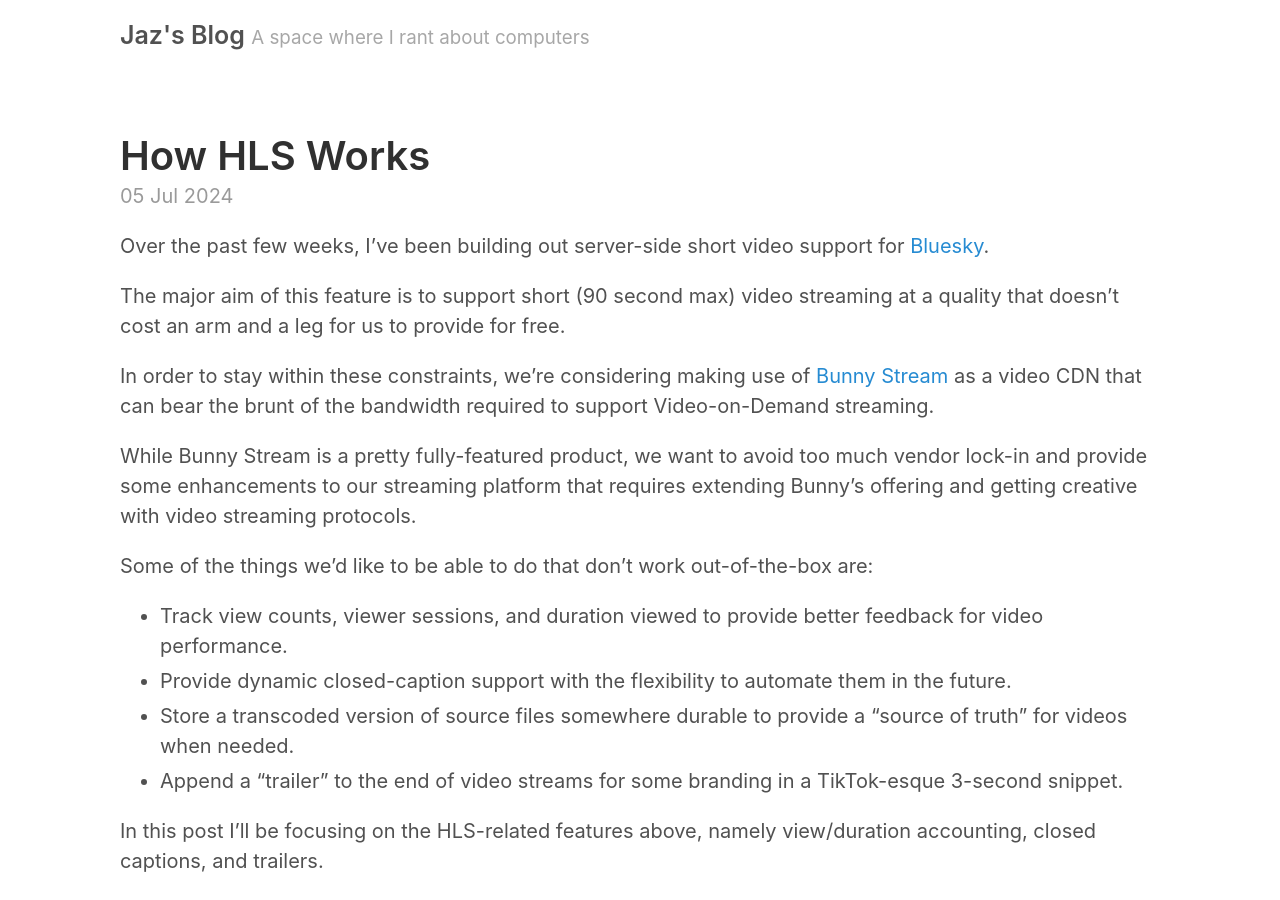
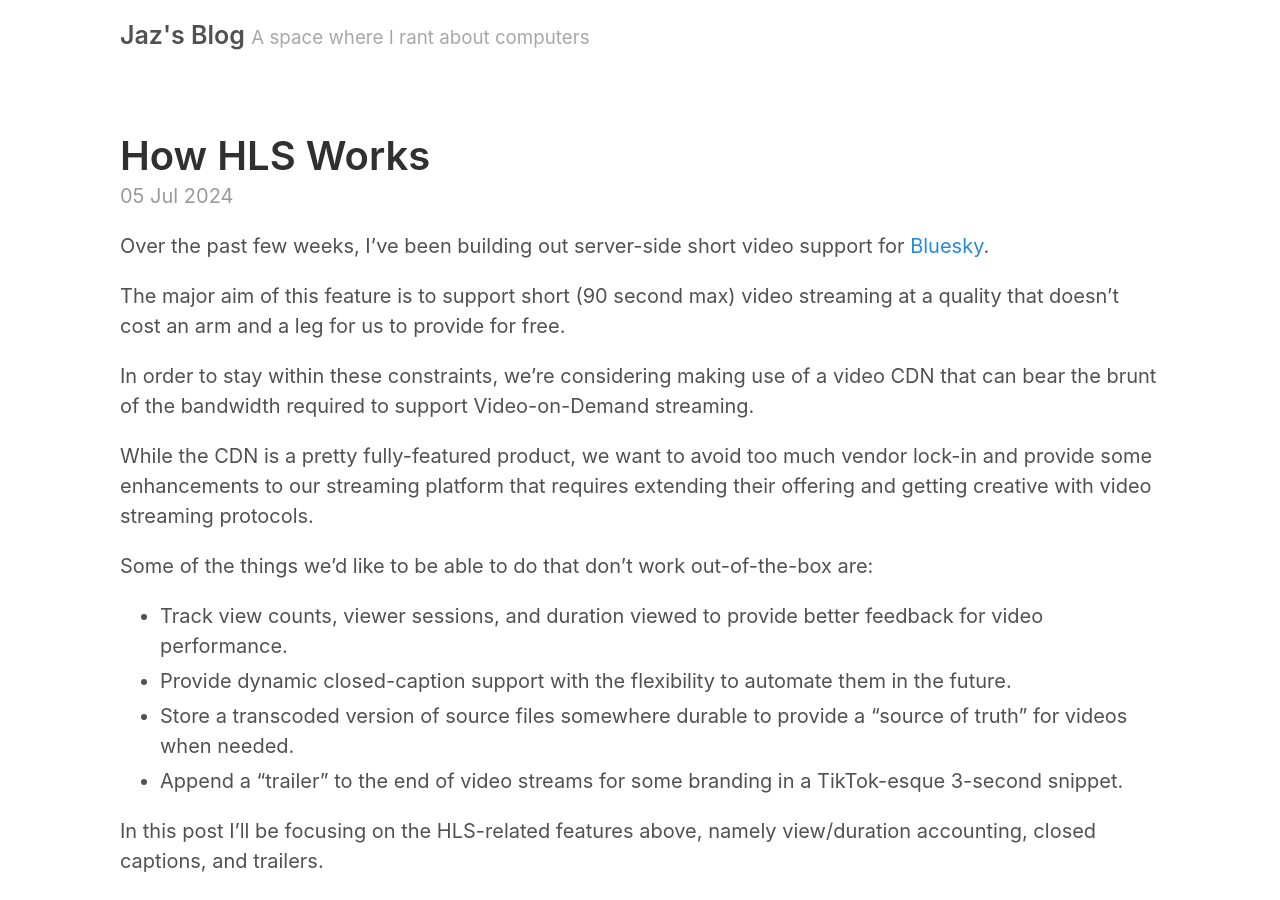
Before and after one commit to jazware/jazco-dev, a Jekyll site: the page built from _posts/2024-07-05-hls.md, in a window 1280 px wide and 900 px high. Built offline with Jekyll 4.4.1, drawn with Linux system fonts in a browser that asks for light colours.

Commit message:
Remove vendor

```diff
--- a/_posts/2024-07-05-hls.md
+++ b/_posts/2024-07-05-hls.md
@@ -8,9 +8,9 @@
 
 The major aim of this feature is to support short (90 second max) video streaming at a quality that doesn't cost an arm and a leg for us to provide for free.
 
-In order to stay within these constraints, we're considering making use of [Bunny Stream](https://bunny.net/stream/) as a video CDN that can bear the brunt of the bandwidth required to support Video-on-Demand streaming.
+In order to stay within these constraints, we're considering making use of a video CDN that can bear the brunt of the bandwidth required to support Video-on-Demand streaming.
 
-While Bunny Stream is a pretty fully-featured product, we want to avoid too much vendor lock-in and provide some enhancements to our streaming platform that requires extending Bunny's offering and getting creative with video streaming protocols.
+While the CDN is a pretty fully-featured product, we want to avoid too much vendor lock-in and provide some enhancements to our streaming platform that requires extending their offering and getting creative with video streaming protocols.
 
 Some of the things we'd like to be able to do that don't work out-of-the-box are:
 
```
